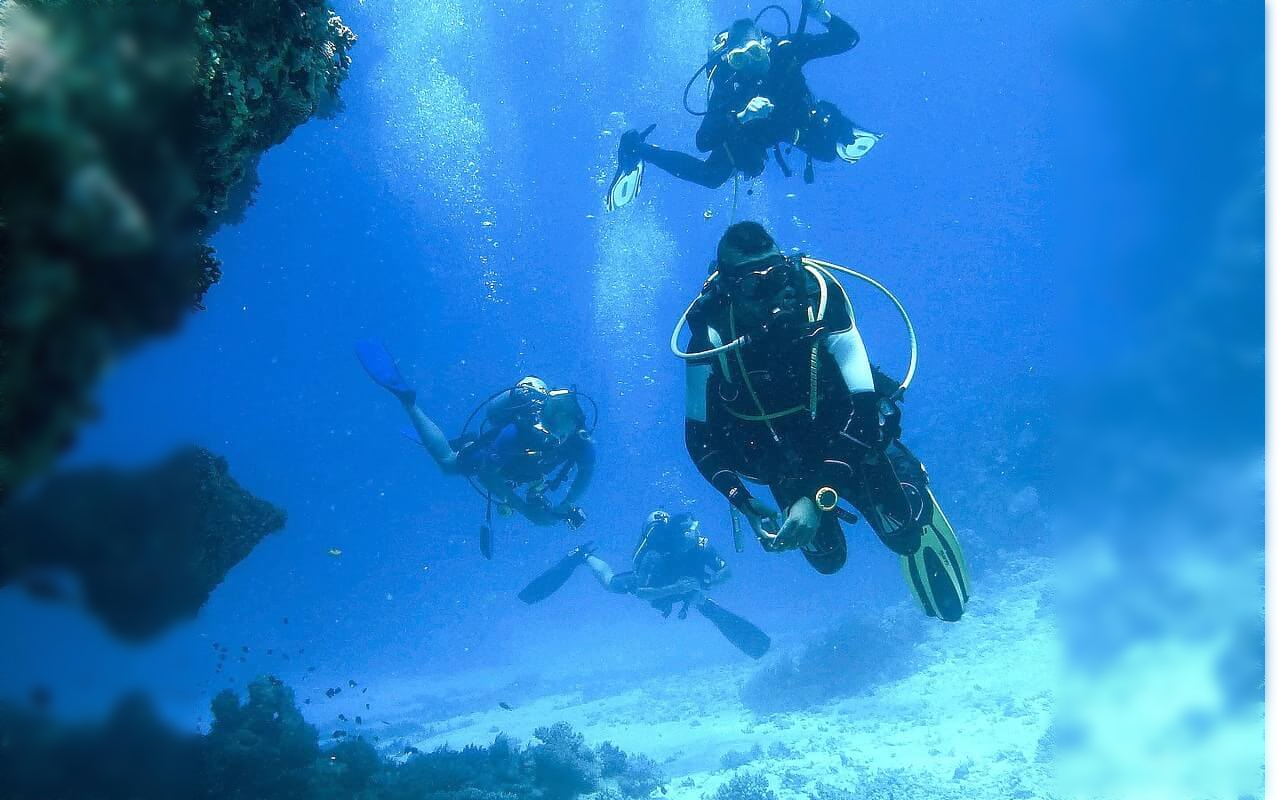
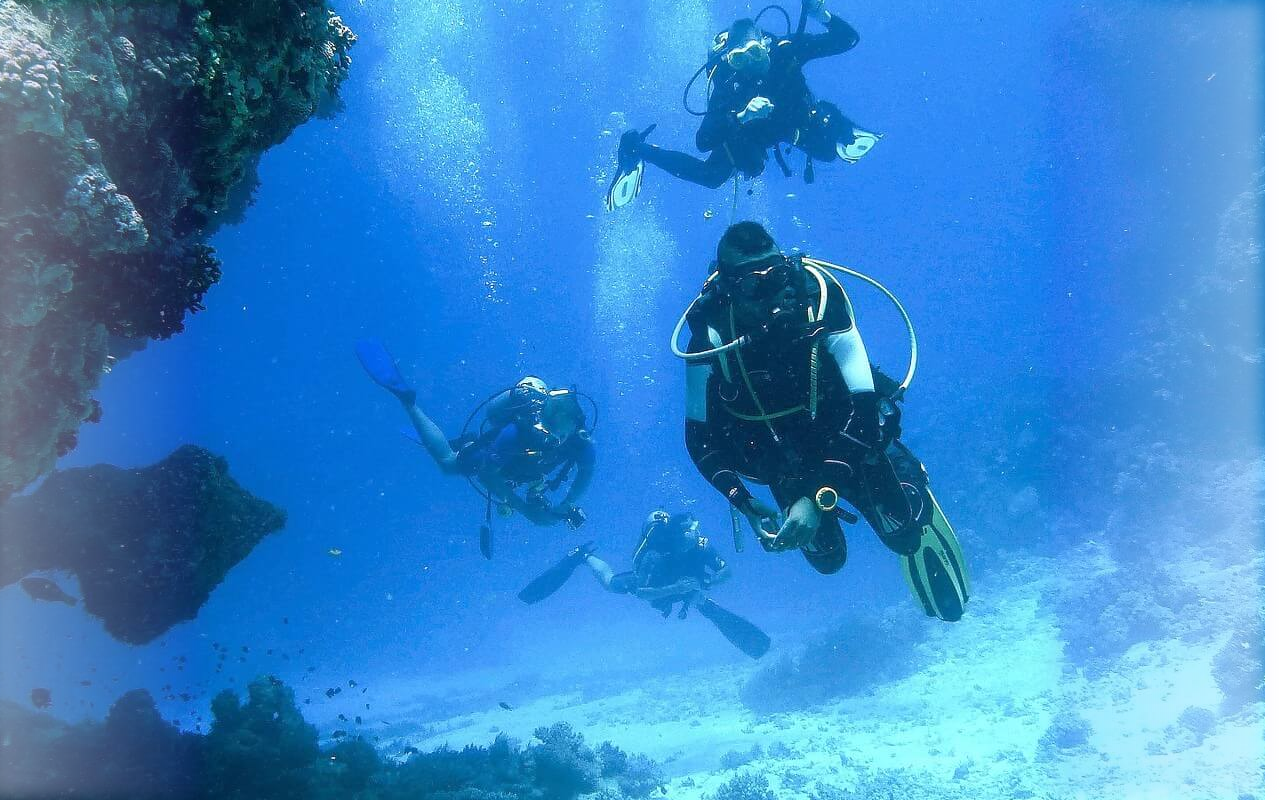
Before and after one commit to Dhracko/fadingtest, a plain HTML site: page index.html in a window 1280 px wide. Drawn offline with nearby package versions, Linux system fonts and the light colour scheme.

Commit message:
gradient from blue to white

```diff
--- a/css/style.css
+++ b/css/style.css
@@ -4,9 +4,24 @@
     padding: 0.5px;
 }
 
-.background-gradient {
-    filter: blur(7px);
+.background-gradient-left {
+    /* filter: blur(7px);
     background: inherit;
-    padding: 0px;
+    padding: 0px; */
 
+    background: linear-gradient( to left, rgba(76, 0, 255, 0.158), rgb(230, 231, 255));
+    opacity: 0.5;
+    z-index: 2;
+    filter: blur(10px);
 }
+
+.background-gradient-right {
+    /* filter: blur(7px);
+    background: inherit;
+    padding: 0px; */
+
+    background: linear-gradient( to right, rgba(76, 0, 255, 0.158), rgb(230, 231, 255));
+    opacity: 0.5;
+    z-index: 2;
+    filter: blur(10px);
+}
--- a/index.html
+++ b/index.html
@@ -11,9 +11,9 @@
 </head>
 <body>
     <div class="row container-fluid bg-body">
-        <div class="col-2 background-gradient"></div>
+        <div class="col-2 background-gradient-left"></div>
         <div class="col-8"></div>
-        <div class="col-2 background-gradient"></div>
+        <div class="col-2 background-gradient-right"></div>
     </div>
 <script src="https://cdnjs.cloudflare.com/ajax/libs/jquery/3.5.1/jquery.slim.min.js"></script>
 <script src="https://cdnjs.cloudflare.com/ajax/libs/popper.js/1.16.1/umd/popper.min.js"></script>
```
